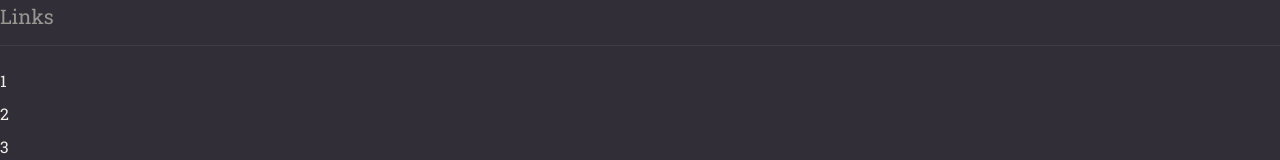
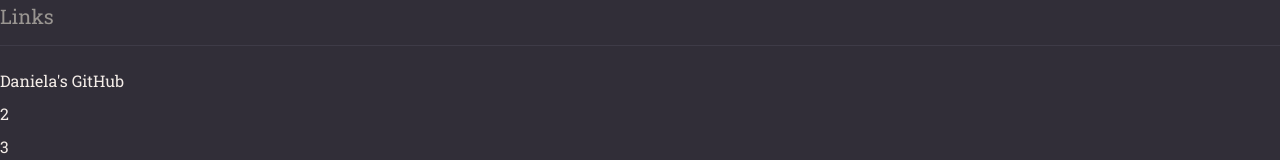
Before and after one commit to dadaniela/notes, a React (Vite) app: page / in a window 1280 px wide. Shown: the part 158-318 px from the top of the page. Built offline with nearby package versions, Linux system fonts and the light colour scheme.

Commit message:
added a placeholder link

```diff
--- a/src/pages/Details/index.jsx
+++ b/src/pages/Details/index.jsx
@@ -9,7 +9,9 @@
       <Header/>
       <Section title="Links">
         <Links>
-          <li>1</li>
+          <li>
+            <a href="https://github.com/dadaniela" target="_blank">Daniela's GitHub</a>
+          </li>
           <li>2</li>
           <li>3</li>
         </Links>
```
